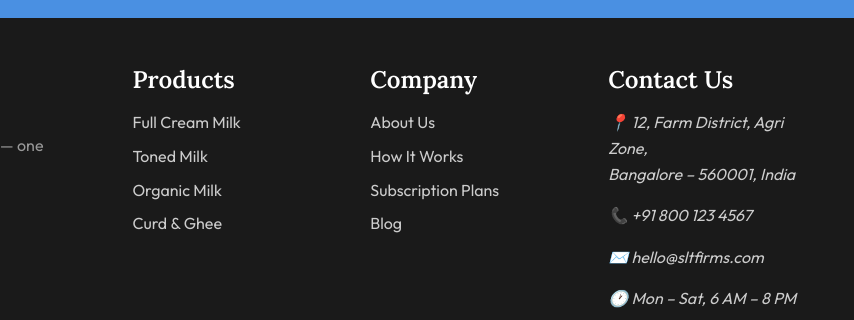
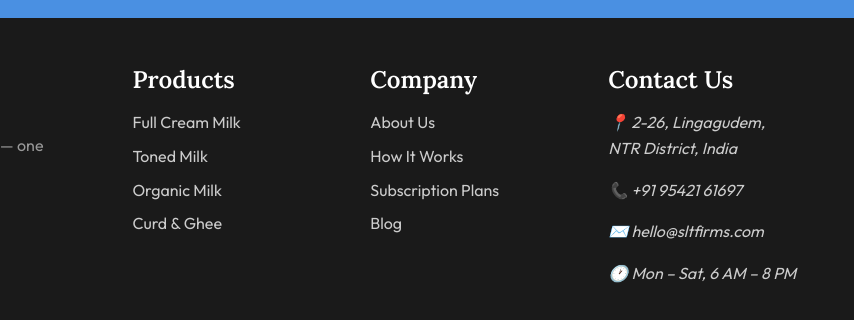
Before and after one commit to madineni1144/projectRK, a plain HTML site: page index.html in a window 1280 px wide. Shown: the part 4633-4953 px from the top of the page, 426-1280 px from the left. Drawn offline with Linux system fonts and the light colour scheme.

Commit message:
Update contact info

```diff
--- a/index.html
+++ b/index.html
@@ -478,8 +478,8 @@
         <div class="footer-col">
           <h4>Contact Us</h4>
           <address>
-            <p>📍 12, Farm District, Agri Zone,<br />Bangalore – 560001, India</p>
-            <p>📞 <a href="tel:+918001234567">+91 800 123 4567</a></p>
+            <p>📍 2-26, Lingagudem,<br />NTR District, India</p>
+            <p>📞 <a href="tel:+919542161697">+91 95421 61697</a></p>
             <p>✉️ <a href="mailto:hello@sltfirms.com">hello@sltfirms.com</a></p>
             <p>🕐 Mon – Sat, 6 AM – 8 PM</p>
           </address>
```
